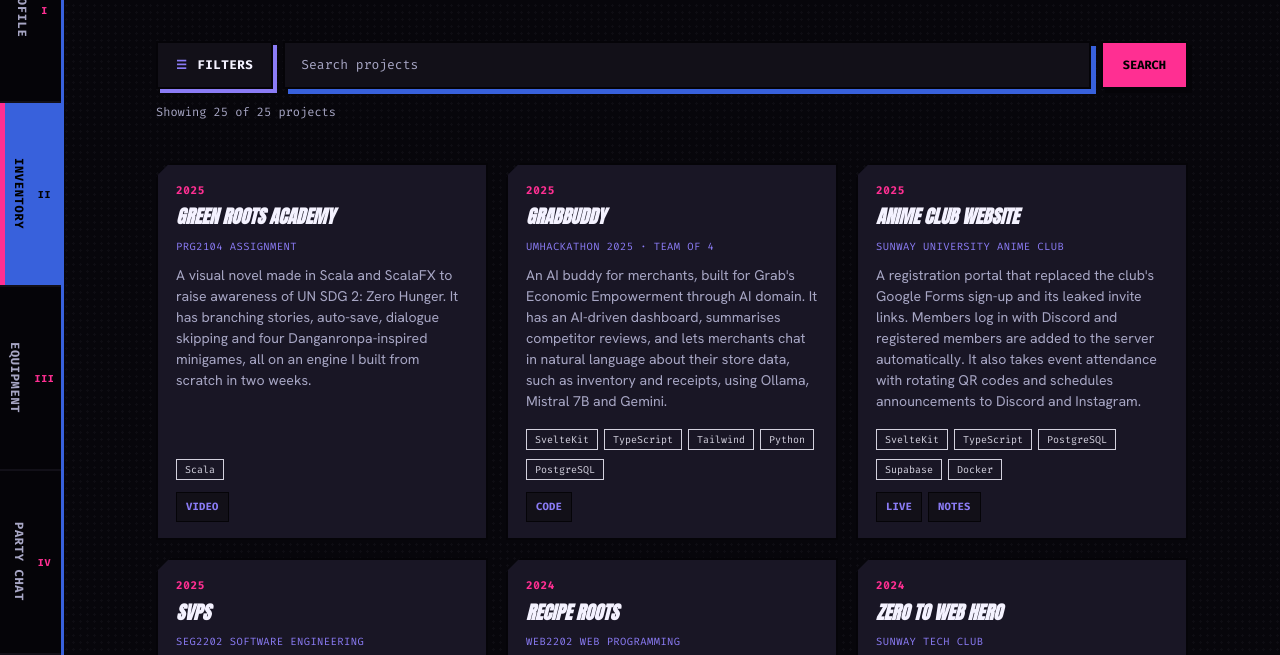
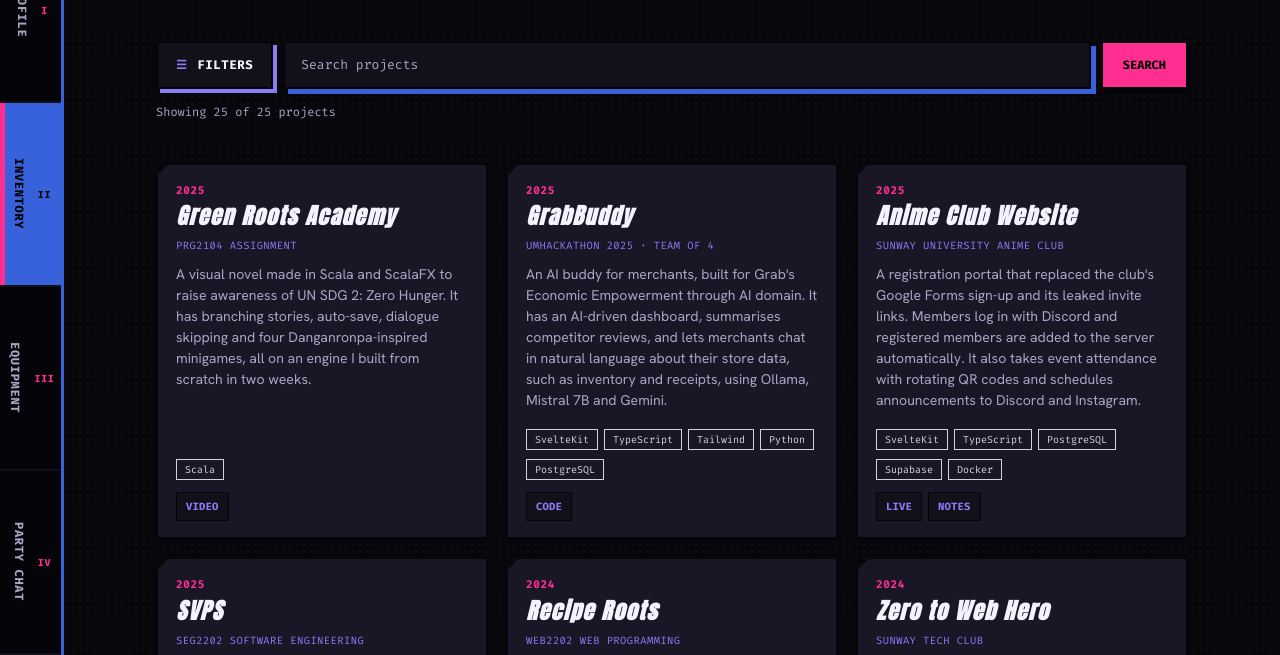
Before and after one commit to Spimy/spimy.dev, an Astro site: page /projects in a window 1280 px wide. Shown: the part 145-800 px from the top of the page. Built offline with nearby package versions, Linux system fonts and the light colour scheme; Astro itself is replaced by a stand-in of ours.

Commit message:
improve project title readability

```diff
--- a/src/components/ProjectCard.astro
+++ b/src/components/ProjectCard.astro
@@ -55,10 +55,7 @@ const writeUpHref = `/projects/${id}`;
 							rel="noopener noreferrer"
 						>
 							{label}
-							<span class="sr-only">
-								{' '}
-								for {title} (opens in a new tab)
-							</span>
+							<span class="sr-only"> for {title} (opens in a new tab)</span>
 						</a>
 					</li>
 				))}
@@ -110,8 +107,10 @@ const writeUpHref = `/projects/${id}`;
 	.project-card__title {
 		font-family: var(--font-display);
 		font-style: italic;
-		text-transform: uppercase;
-		font-size: 1.15rem;
+		/* text-transform: uppercase; */
+		letter-spacing: 0.06em;
+		line-height: 1.2;
+		font-size: 1.4rem;
 		margin: 0 0 0.5rem;
 	}
 
```
